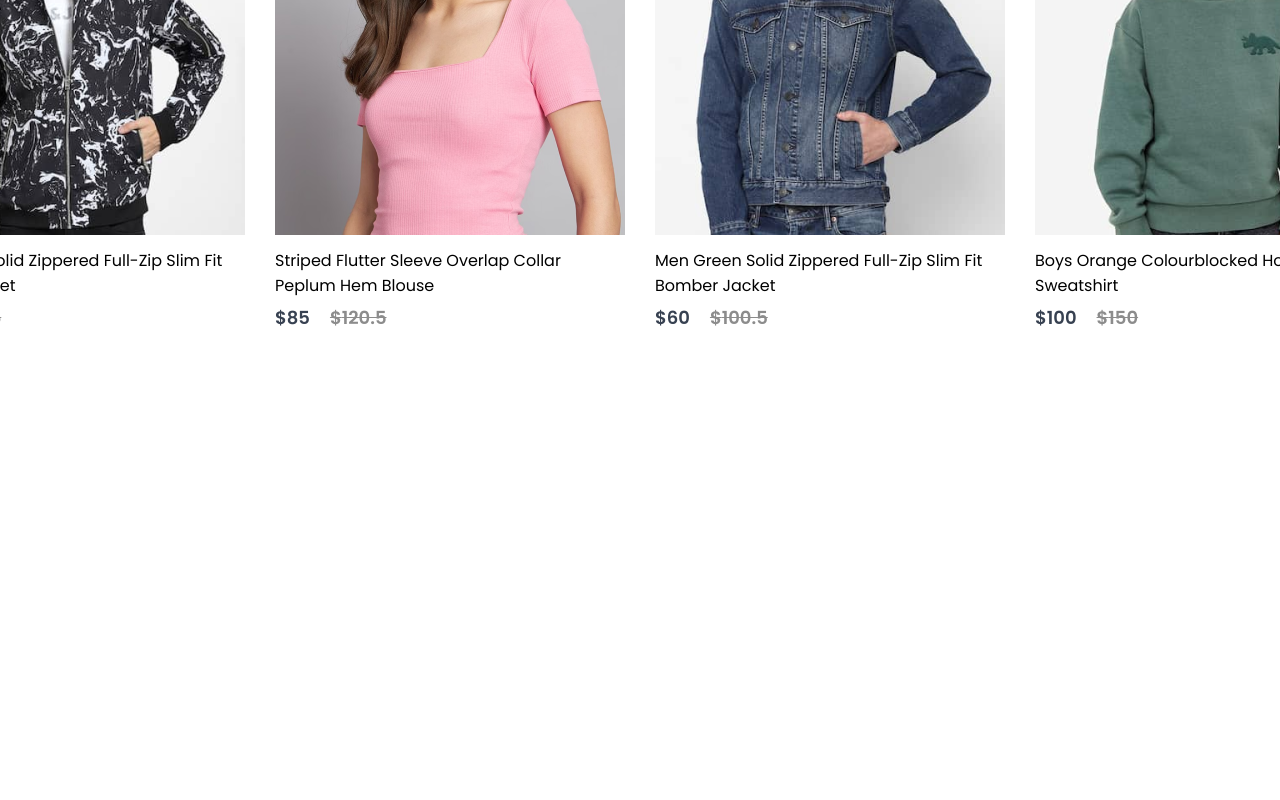
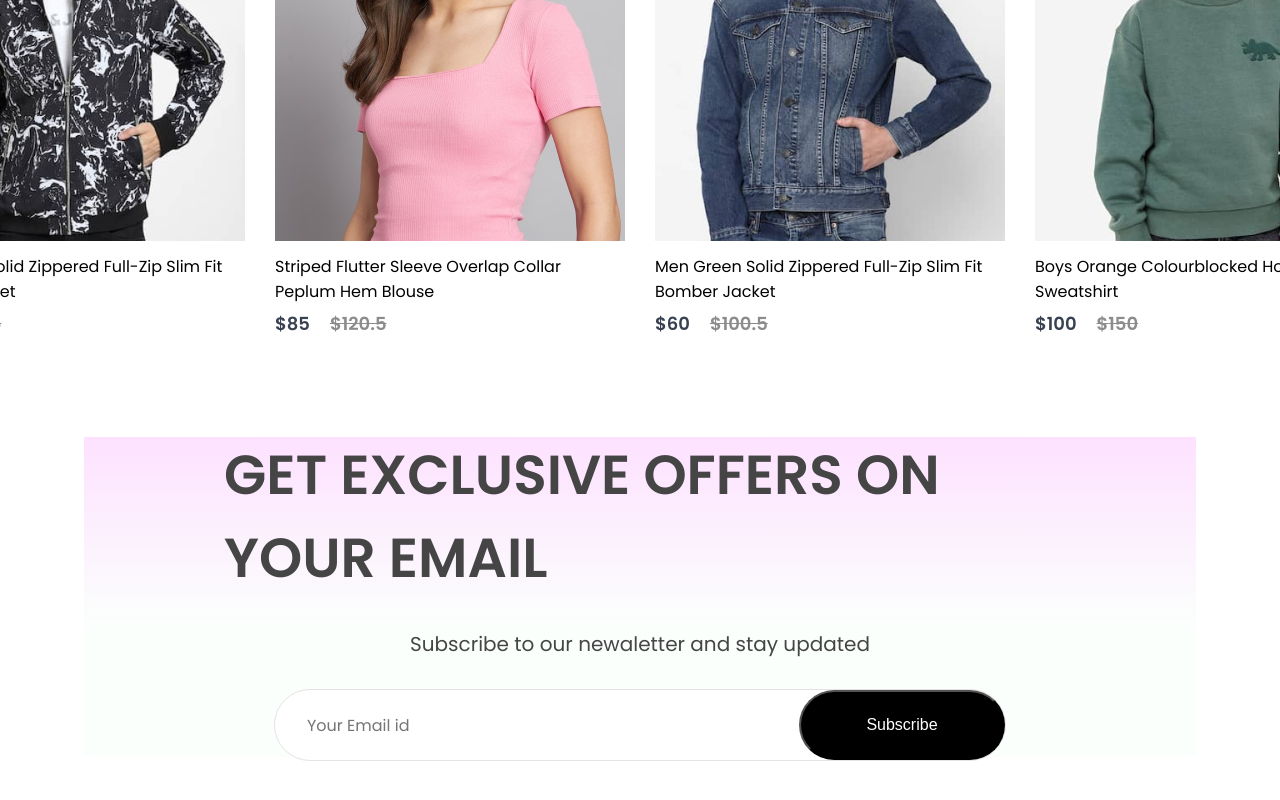
Before and after one commit to Mushfikur007/e-commerce-react, a React (Create React App) app in the folder front-end/: page / in a window 1280 px wide. Shown: the part 3121-3921 px from the top of the page. Before the commit the page ends 3452 px from the top, so only its background shows below. Built offline with nearby package versions, Linux system fonts and the light colour scheme.

Commit message:
news letter done and footer component created

```diff
--- a/front-end/src/Components/NewCollection/NewCollection.css
+++ b/front-end/src/Components/NewCollection/NewCollection.css
@@ -3,7 +3,7 @@
     flex-direction: column;
     align-items: center;
     gap: 10px;
-    height: 90vh;
+    margin-bottom: 100px;
 }
 
 .new-collection h1{
--- /dev/null
+++ b/front-end/src/Components/NewsLetter/NewsLetter.css
@@ -0,0 +1,55 @@
+.newsletter{
+    width: 65%;
+    height: 40vh;
+    display: flex;
+    flex-direction: column;
+    align-items: center;
+    justify-content: center;
+    margin: auto;
+    padding: 0px 140px;
+    margin-bottom: 150px;
+    background: linear-gradient(180deg, #fde1ff 0%, #e1ffea22 60%);
+    gap: 30px;
+}
+
+.newsletter h1{
+    color: #454545;
+    font-size: 55px;
+    font-weight: 600;
+}
+
+.newsletter p{
+    color: #454545;
+    font-size: 20px;
+}
+
+.newsletter div{
+    display: flex;
+    align-items: center;
+    justify-content: center;
+    background: white;
+    width: 730px;
+    height: 70px;
+    border-radius: 80px;
+    border: 1px solid #e3e3e3;
+}
+
+.newsletter input{
+    width: 500px;
+    margin-left: 30px;
+    border: none;
+    outline: none;
+    color: #616161;
+    font-family: Poppins;
+    font-size: 16px;
+}
+
+.newsletter div button{
+    width: 210px;
+    height: 70px;
+    border-radius: 80px;
+    background: black;
+    color: white;
+    font-size: 16px;
+    cursor: pointer;
+}
--- /dev/null
+++ b/front-end/src/Components/NewsLetter/NewsLetter.jsx
@@ -0,0 +1,17 @@
+import React from 'react'
+import './NewsLetter.css'
+
+const NewsLetter = () => {
+  return (
+    <div className='newsletter'>
+      <h1>GET EXCLUSIVE OFFERS ON YOUR EMAIL</h1>
+      <p>Subscribe to our newaletter and stay updated</p>
+      <div>
+        <input type="emial" placeholder='Your Email id' />
+        <button>Subscribe</button>
+      </div>
+    </div>
+  )
+}
+
+export default NewsLetter
--- a/front-end/src/Pages/Shop.jsx
+++ b/front-end/src/Pages/Shop.jsx
@@ -3,6 +3,7 @@
 import Popular from '../Components/Popular/Popular';
 import Offers from '../Components/Offers/Offers';
 import { NewCollection } from '../Components/NewCollection/NewCollection';
+import NewsLetter from '../Components/NewsLetter/NewsLetter';
 
 const Shop = () => {
     return (
@@ -11,6 +12,7 @@
             <Popular/>
             <Offers/>
             <NewCollection/>
+            <NewsLetter/>
         </div>
     );
 };
```
Also changed, not shown: front-end/src/Components/Footer/Footer.jsx (added, +12 -0 lines), front-end/src/Components/Footer/Footer.css (added).
